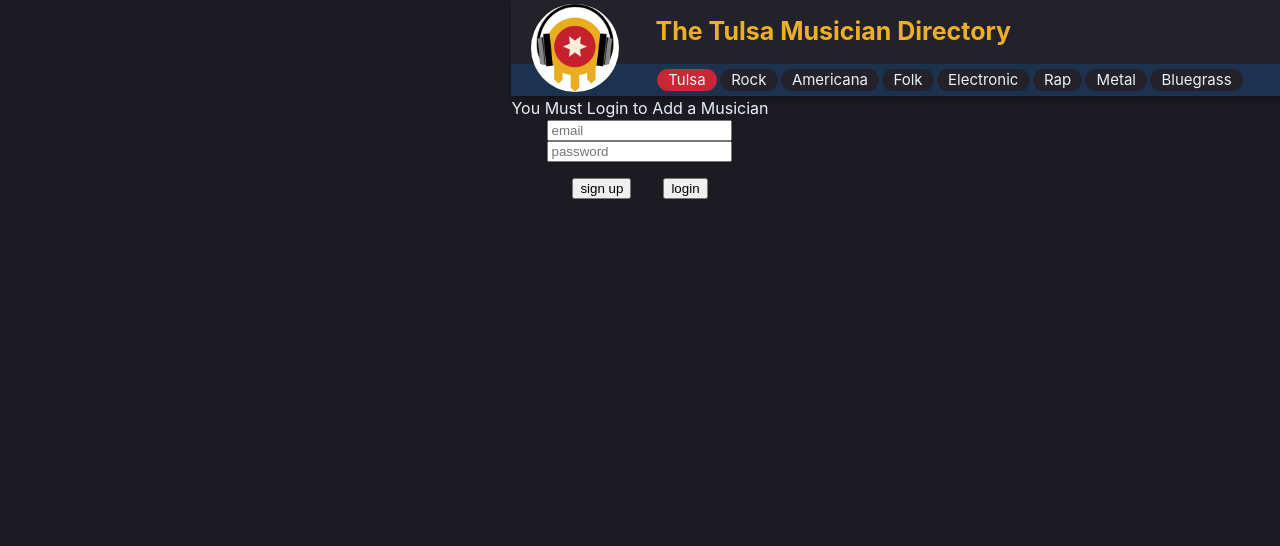
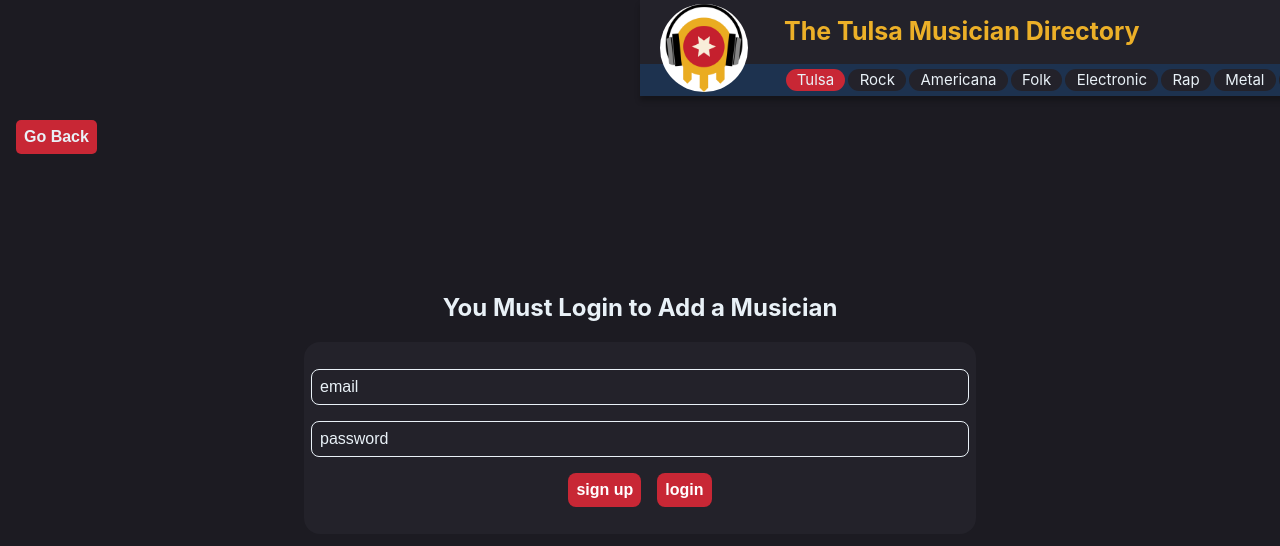
Before and after one commit to nathanhall762/TulsaMusicianDirectory, a React (Vite) app: page /addmusician in a window 1280 px wide. Shown: the top 546 px of the page. Built offline with nearby package versions, Linux system fonts and the light colour scheme; no server answers; the database is empty.

Commit message:
edited cards and login

```diff
--- a/src/components/Login.tsx
+++ b/src/components/Login.tsx
@@ -5,17 +5,22 @@ import {
 import { useState } from 'react';
 import { auth } from '../firebase';
 import { FirebaseError } from 'firebase/app';
-import styles from '../css/Login.module.css';
+// import styles from '../css/Login.module.css';
 import { isAdmin } from '../cloudFunctions';
 import useBearStore from '../bearStore';
 import { UserData } from '../types';
+import styled from 'styled-components';
 
 interface LoginData {
   email: string;
   password: string;
 }
 
-const Login = () => {
+interface LoginProps {
+  message?: string;
+}
+
+const Login: React.FC<LoginProps> = ({message}) => {
   const user = useBearStore((state) => state.user);
   const setUser = useBearStore((state) => state.setUser);
   const [loginData, setLoginData] = useState<LoginData>({
@@ -78,8 +83,6 @@ const Login = () => {
       console.log(err);
     });
 
-    // check for if is admin
-
     if (!user?.user.uid) {
       alert('error creating creating user');
       return;
@@ -106,19 +109,20 @@ const Login = () => {
 
   if (user.userCredential) {
     return (
-      <div className={styles.loginForm}>
-        <div className={styles.logoutContainer}>
+      <LoginForm>
+        <LogoutContainer>
           <h3>Logged in as {user.userCredential.user.email}</h3>
           <button onClick={handleLogOut} style={{ marginLeft: '1rem' }}>
             logout
           </button>
-        </div>
-      </div>
+        </LogoutContainer>
+      </LoginForm>
     );
   } else {
     return (
-      <div className={styles.loginForm}>
-        <div className={styles.inputContainer}>
+      <LoginForm>
+        <LoginMessage>{message}</LoginMessage>
+        <InputContainer>
           <input
             type='email'
             name='email'
@@ -134,14 +138,111 @@ const Login = () => {
             value={loginData.password}
             onChange={handleInputChange}
           />
-        </div>
-        <div className={styles.buttonBox}>
-          <button onClick={signUp}>sign up</button>
-          <button onClick={signIn}>login</button>
-        </div>
-      </div>
+          <ButtonBox>
+            <button onClick={signUp}>sign up</button>
+            <button onClick={signIn}>login</button>
+          </ButtonBox>
+        </InputContainer>
+      </LoginForm>
     );
   }
 };
 
+const LoginForm = styled.div`
+  // centered on screen
+  position: absolute;
+  top: 50%;
+  left: 50%;
+  transform: translate(-50%, -50%);
+`;
+
+const LoginMessage = styled.h3`
+  // sexy looking message
+  color: var(--color-text-primary);
+  font-size: 1.5rem;
+  font-weight: 700;
+  margin-bottom: 1rem;
+  text-align: center;
+`;
+
+const InputContainer = styled.div`
+  // sexy looking container
+  display: flex;
+  flex-direction: column;
+  justify-content: center;
+  align-items: center;
+  gap: 1rem;
+  padding: 1rem;
+  border-radius: 1rem;
+  background-color: var(--color-background-alt);
+  box-shadow: var(--shadow);
+  width: 50vw;
+  height: 10rem;
+  @media (max-width: 1000px) {
+    width: 15rem;
+  }
+  input {
+    width: 100%;
+    padding: 0.5rem;
+    border-radius: 0.5rem;
+    border: none;
+    background-color: var(--color-background);
+    color: var(--color-text);
+    font-size: 1rem;
+    border: 1px solid var(--color-text-primary);
+    &:focus {
+      outline: none;
+    }
+  }
+  input::placeholder {
+    color: var(--color-text-alt);
+  }
+  /* input[type='password'] {
+    margin-bottom: 1rem;
+  }
+  input[type='email'] {
+    margin-bottom: 1rem;
+  }
+  input[type='submit'] {
+    background-color: var(--color-accent);
+    color: var(--color-text-inverse);
+    font-size: 1rem;
+    font-weight: 700;
+    padding: 0.5rem;
+    border-radius: 0.5rem;
+    border: none;
+    transition: all var(--animation-speed-fast) ease;
+    &:hover {
+      cursor: pointer;
+      background-color: var(--color-accent-alt);
+    }
+  } */
+`;
+
+const ButtonBox = styled.div`
+  // a sexy button box
+  display: flex;
+  justify-content: center;
+  align-items: center;
+  gap: 1rem;
+  button {
+    background-color: var(--color-accent);
+    color: var(--color-text-inverse);
+    font-size: 1rem;
+    font-weight: 700;
+    padding: 0.5rem;
+    border-radius: 0.5rem;
+    border: none;
+    transition: all var(--animation-speed-fast) ease;
+    &:hover {
+      cursor: pointer;
+      background-color: var(--color-accent);
+    }
+  }
+`;
+
+const LogoutContainer = styled.div`
+  // Add styles that you had for .logoutContainer in Login.module.css
+`;
+
 export default Login;
--- a/src/components/MusicianAddForm.tsx
+++ b/src/components/MusicianAddForm.tsx
@@ -10,6 +10,8 @@ import { useNavigate } from 'react-router-dom';
 import { logEvent } from 'firebase/analytics';
 import useBearStore from '../bearStore';
 import Login from './Login';
+import { Link } from 'react-router-dom';
+import { BackButton } from './MusicianPage/MusicianPage';
 
 type MusicianFormData = {
   name: string;
@@ -147,8 +149,10 @@ const MusicianForm = () => {
   if (!user.userCredential) {
     return (
       <div>
-        <p>You Must Login to Add a Musician</p>
-        <Login />
+        <Link to='/'>
+          <BackButton>Go Back</BackButton>
+        </Link>
+        <Login message={'You Must Login to Add a Musician'} />
       </div>
     );
   }
--- a/src/components/MusicianCard/MusicianCard.tsx
+++ b/src/components/MusicianCard/MusicianCard.tsx
@@ -72,9 +72,9 @@ export const Genres = styled.p`
 `;
 
 const MusicianCardBody = styled.div<{ backgroundImage: string }>`
-  border: 1px solid var(--color-border);
+  /* border: 1px solid var(--color-border); */
   padding: 0px 0px;
-  border-radius: 5px;
+  border-radius: 20px;
   width: 270px;
   display: flex;
   align-items: center;
@@ -101,6 +101,7 @@ const MusicianCardBody = styled.div<{ backgroundImage: string }>`
       filter var(--animation-speed-medium) ease,
       opacity var(--animation-speed-medium) ease;
     z-index: -1;
+    border-radius: 20px;
   }
 
   &::before {
@@ -129,6 +130,7 @@ const MusicianCardBody = styled.div<{ backgroundImage: string }>`
     box-shadow: 0px 0px 10px var(--color-accent);
     cursor: pointer;
     overflow: visible;
+    border: none;
   }
   &:hover ${CardTitle} {
     color: var(--color-accent);
--- a/src/components/MusicianPage/MusicianPage.tsx
+++ b/src/components/MusicianPage/MusicianPage.tsx
@@ -148,8 +148,8 @@ const MusicianPageContainerB = styled(MusicianPageContainer)`
   }
 `;
 
-const BackButton = styled.button`
-  background-color: var(--color-primary);
+export const BackButton = styled.button`
+  background-color: var(--color-accent);
   color: var(--color-text-primary);
   border: none;
   border-radius: 5px;
```
